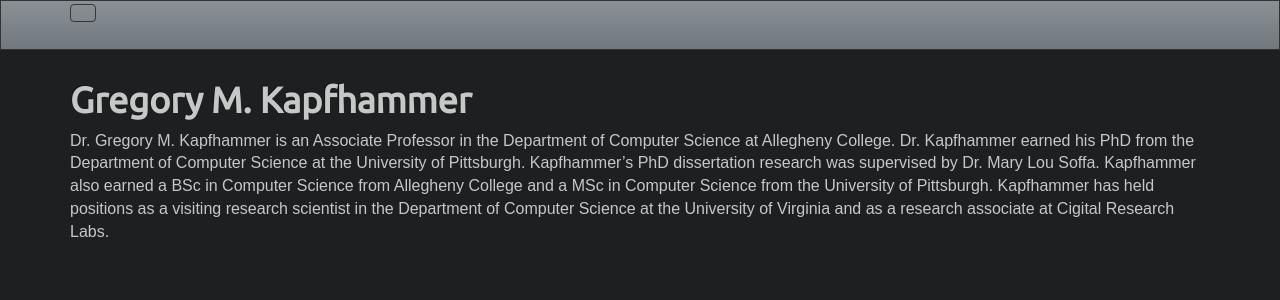
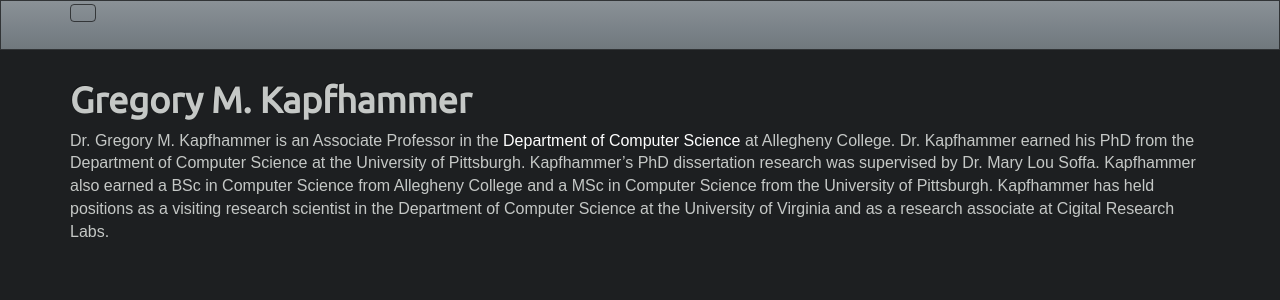
Before and after one commit to geerc/www, a Jekyll site: the page built from gkapfham/index.md, in a window 1280 px wide. Shown: the top 300 px of the page. Built offline with Jekyll 4.4.1, drawn with Linux system fonts in a browser that asks for light colours; some web fonts are replaced; Markdown is read by kramdown in place of the engine named in the settings; part of the change alters nothing that is shown.

```diff
--- a/gkapfham/index.md
+++ b/gkapfham/index.md
@@ -5,9 +5,9 @@ layout: defaults
 
 # Gregory M. Kapfhammer
 
-Dr. Gregory M. Kapfhammer is an Associate Professor in the Department of Computer Science at Allegheny College. Dr.
-Kapfhammer earned his PhD from the Department of Computer Science at the University of Pittsburgh. Kapfhammer's PhD
-dissertation research was supervised by Dr. Mary Lou Soffa. Kapfhammer also earned a BSc in Computer Science from
-Allegheny College and a MSc in Computer Science from the University of Pittsburgh. Kapfhammer has held positions as a
-visiting research scientist in the Department of Computer Science at the University of Virginia and as a research
-associate at Cigital Research Labs.
+Dr. Gregory M. Kapfhammer is an Associate Professor in the [Department of Computer Science](http://www.cs.allegheny.edu)
+at Allegheny College. Dr.  Kapfhammer earned his PhD from the Department of Computer Science at the University of
+Pittsburgh. Kapfhammer's PhD dissertation research was supervised by Dr. Mary Lou Soffa. Kapfhammer also earned a BSc in
+Computer Science from Allegheny College and a MSc in Computer Science from the University of Pittsburgh. Kapfhammer has
+held positions as a visiting research scientist in the Department of Computer Science at the University of Virginia and
+as a research associate at Cigital Research Labs.
```
